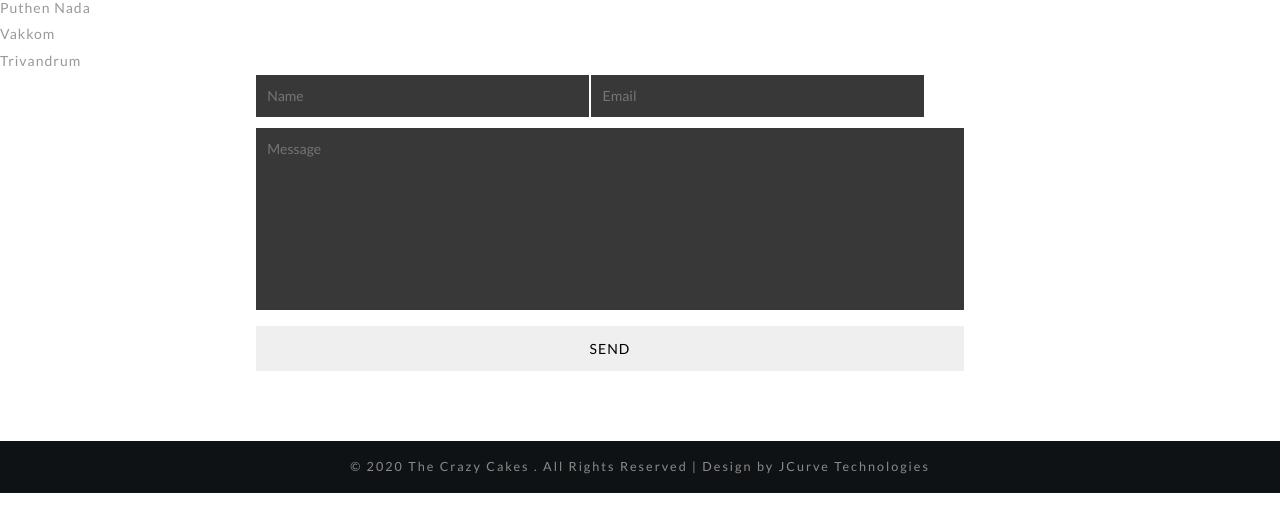
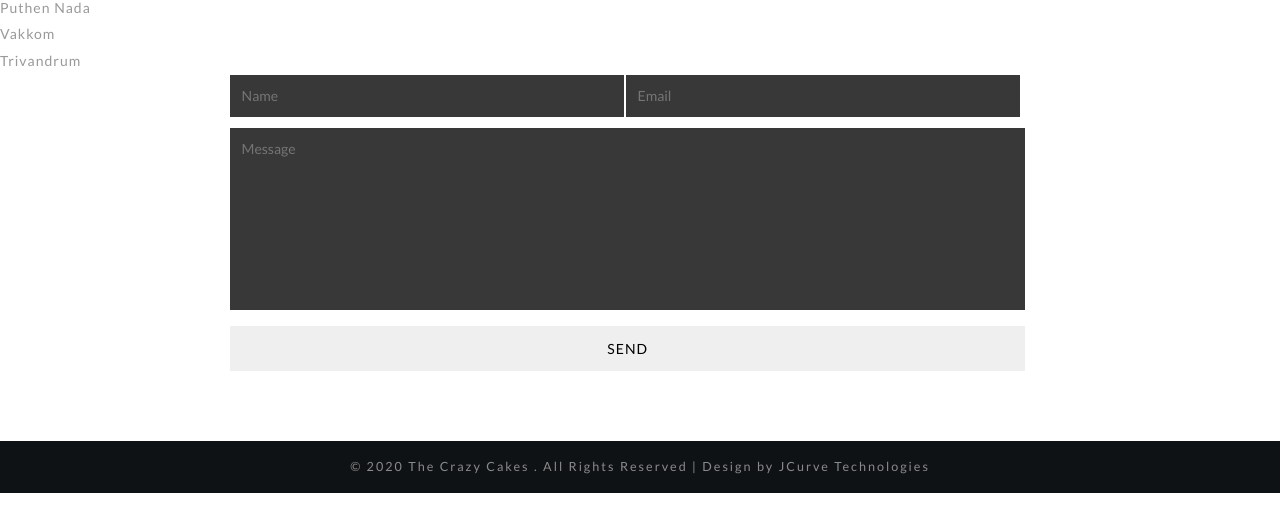
Before and after one commit to shibupta/thecrazycakes, a plain HTML site: page index.html in a window 1280 px wide. Shown: the part 2850-3381 px from the top of the page. Drawn offline with nearby package versions, Linux system fonts and the light colour scheme; a web font is replaced by a local one.

Commit message:
testing contact form1

```diff
--- a/css/style.css
+++ b/css/style.css
@@ -1158,49 +1158,38 @@ ul li1 a{
 
 
 .footer-contact-main{
-margin: 0 20% 0 20%;
-position: relative;
-display: flex;
+margin: 0 18% 0 18%;
+
 
 }
 
 .footer-contact-form input[type="text"],
-/*.footer-contact-form input[type="email"],*/
+.footer-contact-form input[type="email"],
 .footer-contact-form input.subject,
 .footer-contact-form textarea {
     font-size: 1em;
     color: #fff;
-    width: 47%;
-    margin: 0 0 0.8em;
+    width: 48%;
+    margin: 0 0 0.8em 0;
     padding: 0.8em;
     outline: none;
     border: none;
     background: rgba(0, 0, 0, 0.78);
 }
-/*.footer-contact-form input.email*/
-.footer-contact-form input[type="email"]{
-	font-size: 1em;
-    color: #fff;
-	width: 47%;
-	margin:0 0.5em 0 0;
-    padding: 0.8em;
-    outline: none;
-    border: none;
-    background: rgba(0, 0, 0, 0.78);
 
-}
+.footer-contact-form
 .footer-contact-form input.subject {
-    width: 100%;
+    width: 97%;
 }
 .footer-contact-form textarea {
-    width: 100%;
+    width: 97%;
     height: 13em;
 	resize: none;
 }
 .footer-contact-form input[type="submit"] {
     background: #fff,0.78;
 	color: #000;
-	width: 100%;
+	width: 97%;
     font-size: 1em;
     border: none;
     padding:.9em 4em;
--- a/index.html
+++ b/index.html
@@ -715,7 +715,7 @@ function hideURLbar(){ window.scrollTo(0,1); } </script>
 		</div>
 		<div class="clearfix"> </div>
 	</div>
-	<div class="clearfix"> </div>
+	<!-- <div class="clearfix"> </div> -->
 	<!--
 		<div class="container">
 		<div class="agile-footer-grids">
```
